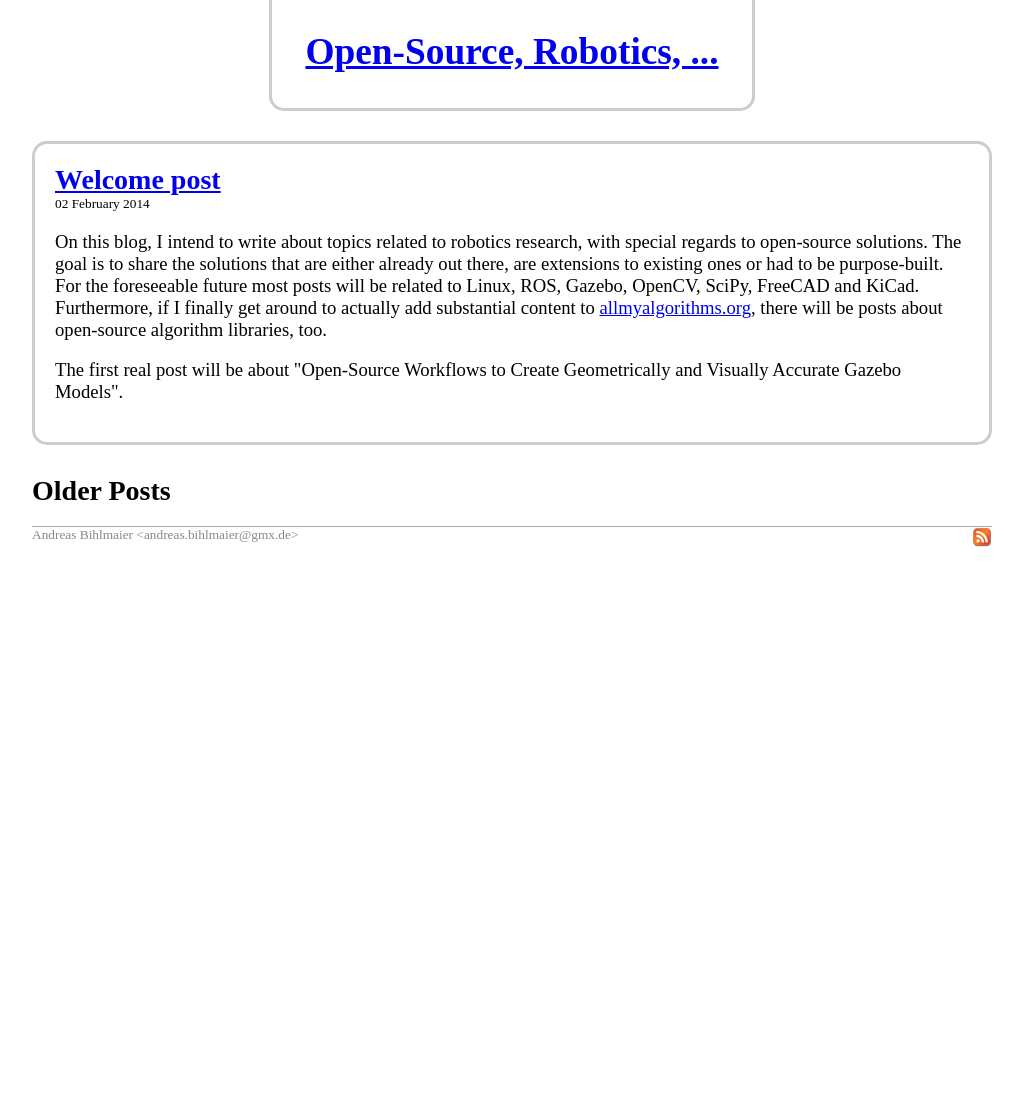
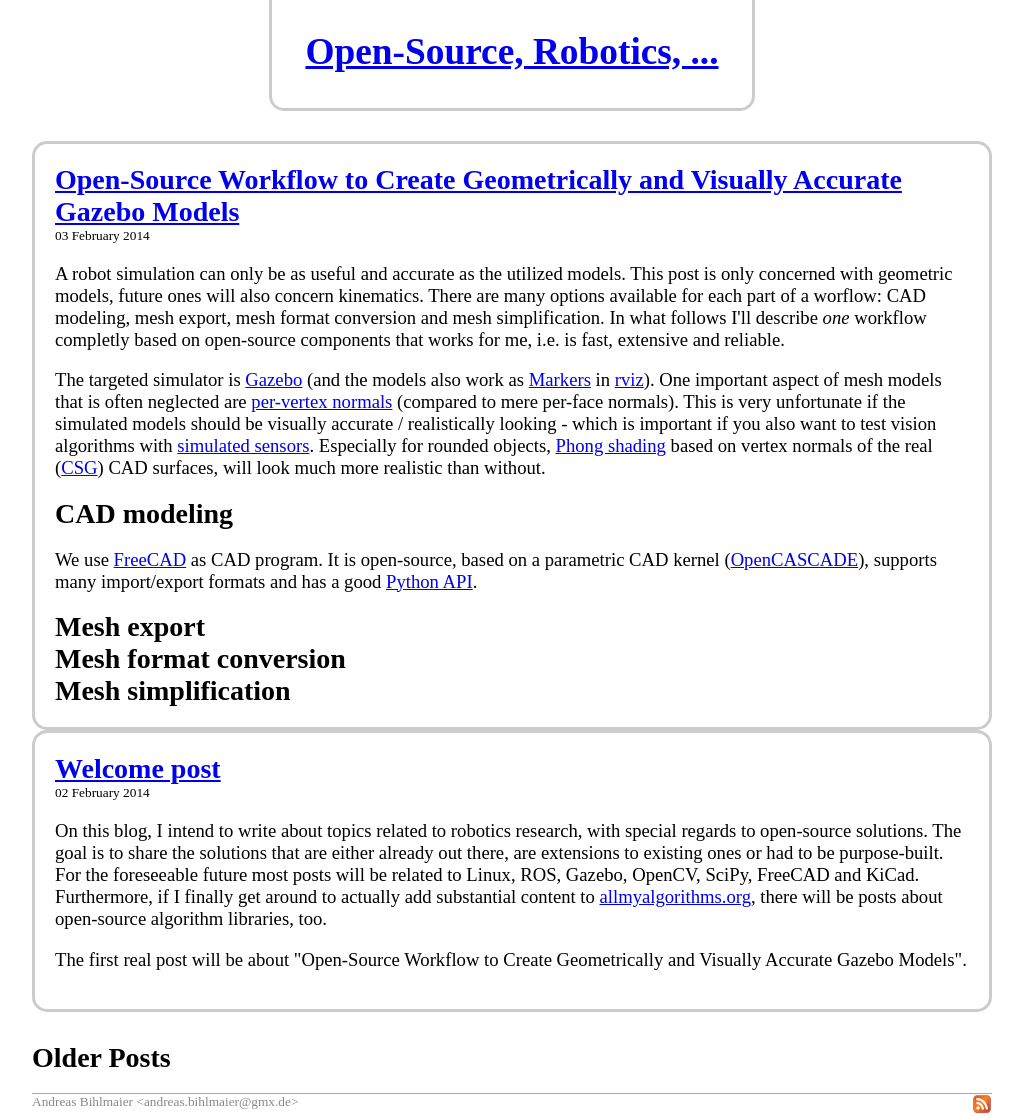
Before and after one commit to andreasBihlmaier/andreasBihlmaier.github.io, a Jekyll site: the page built from index.md, in a window 1280 px wide. Shown: the whole page, without its empty margins (128-1151 px from the left). Built offline with Jekyll 4.4.1, drawn with Linux system fonts in a browser that asks for light colours; before the commit the page ends 900 px from its top, so only the background shows below that.

Commit message:
introduction

```diff
--- a/_posts/2014-02-02-welcome_post.markdown
+++ b/_posts/2014-02-02-welcome_post.markdown
@@ -8,4 +8,4 @@
 For the foreseeable future most posts will be related to Linux, ROS, Gazebo, OpenCV, SciPy, FreeCAD and KiCad.
 Furthermore, if I finally get around to actually add substantial content to [allmyalgorithms.org](http://allmyalgorithms.org), there will be posts about open-source algorithm libraries, too.
 
-The first real post will be about \"Open-Source Workflows to Create Geometrically and Visually Accurate Gazebo Models\".
+The first real post will be about \"Open-Source Workflow to Create Geometrically and Visually Accurate Gazebo Models\".
--- /dev/null
+++ b/_posts/2014-02-03-open-source_workflow_for_gazebo_models.markdown
@@ -0,0 +1,32 @@
+---
+layout: default
+title: Open-Source Workflow to Create Geometrically and Visually Accurate Gazebo Models
+---
+
+A robot simulation can only be as useful and accurate as the utilized models.
+This post is only concerned with geometric models, future ones will also concern kinematics.
+There are many options available for each part of a worflow: CAD modeling, mesh export, mesh format conversion and mesh simplification.
+In what follows I\'ll describe _one_ workflow completly based on open-source components that works for me, i.e. is fast, extensive and reliable.
+
+The targeted simulator is [Gazebo](http://gazebosim.org/) (and the models also work as [Markers](http://wiki.ros.org/rviz/DisplayTypes/Marker) in [rviz](http://wiki.ros.org/rviz)).
+One important aspect of mesh models that is often neglected are [per-vertex normals](http://en.wikipedia.org/wiki/Vertex_normal) (compared to mere per-face normals).
+This is very unfortunate if the simulated models should be visually accurate / realistically looking - which is important if you also want to test vision algorithms with [simulated sensors](http://gazebosim.org/wiki/Tutorials/1.9/ROS_Motor_and_Sensor_Plugins#Camera).
+Especially for rounded objects, [Phong shading](http://en.wikipedia.org/wiki/Phong_shading) based on vertex normals of the real ([CSG](http://en.wikipedia.org/wiki/Constructive_solid_geometry)) CAD surfaces, will look much more realistic than without.
+
+
+CAD modeling
+------------
+We use [FreeCAD](http://freecadweb.org/) as CAD program.
+It is open-source, based on a parametric CAD kernel ([OpenCASCADE](http://www.opencascade.org/)), supports many import/export formats and has a good [Python API](http://freecadweb.org/api/).
+
+
+Mesh export
+-----------
+
+
+Mesh format conversion
+----------------------
+
+
+Mesh simplification
+-------------------
```
